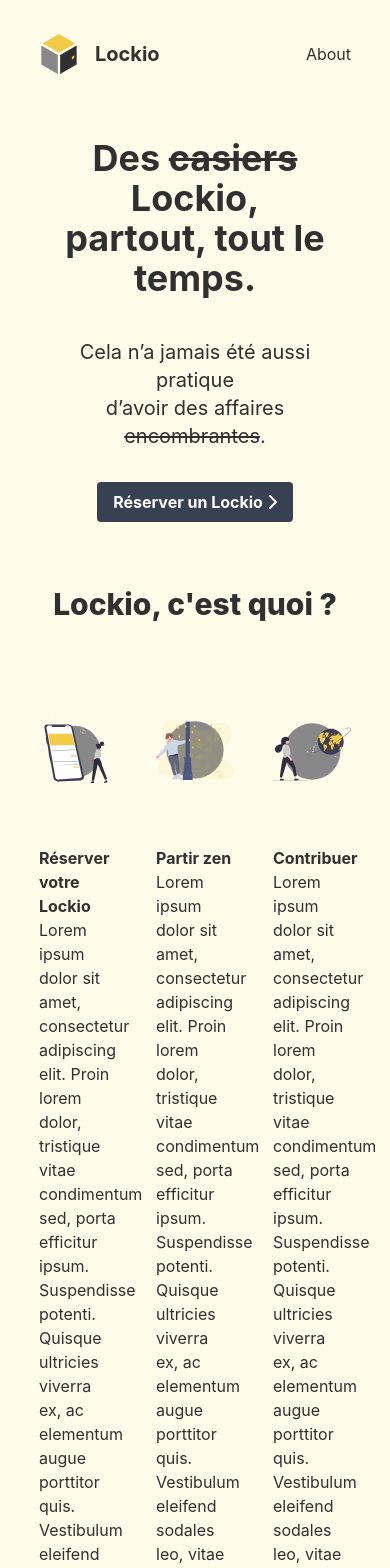
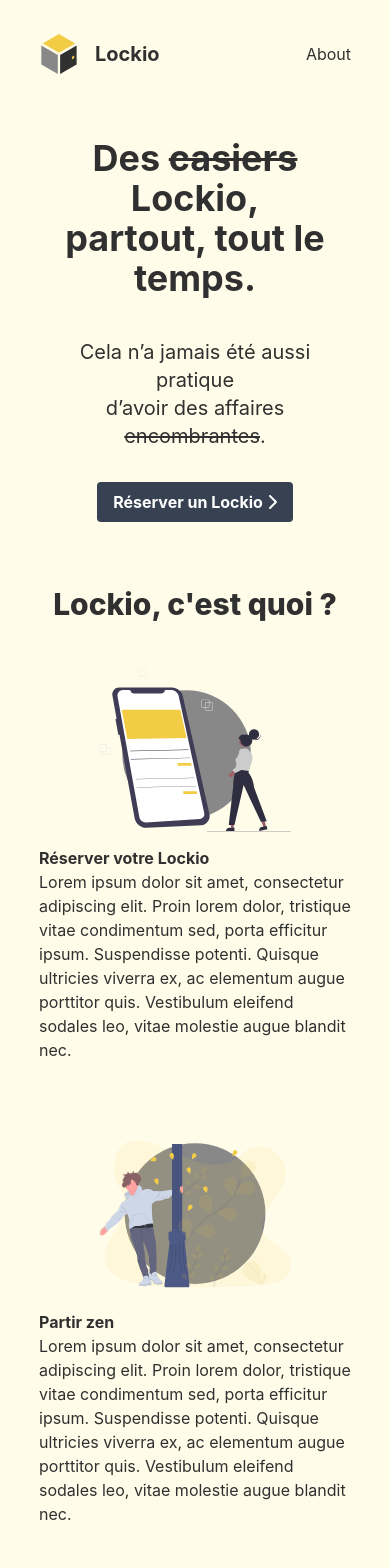
Before and after one commit to LockioIsTheBest/lockio-front, a Vue app: page / in a window 390 px wide. Shown: the top 1568 px of the page. Built offline with nearby package versions, Linux system fonts and the light colour scheme.

Commit message:
add: responsive questions

```diff
--- a/src/components/LandingPageRow.vue
+++ b/src/components/LandingPageRow.vue
@@ -1,7 +1,7 @@
 <template>
-  <div class="flex justify-between">
-    <div class="w-1/4">
-      <img src="/src/assets/reserver.svg" alt="logo" class="h-48 w-48" />
+  <div class="flex flex-col md:flex-row justify-between">
+    <div class="w-auto md:w-1/4">
+      <img src="/src/assets/reserver.svg" alt="logo" class="h-48 w-48 m-auto"/>
       <div class="font-bold">Réserver votre Lockio</div>
       <div>
         Lorem ipsum dolor sit amet, consectetur adipiscing elit. Proin lorem
@@ -11,9 +11,8 @@
         blandit nec.
       </div>
     </div>
-    <div class="w-1/4">
-      <img src="/src/assets/zen.svg" alt="logo" class="h-48 w-48" />
-
+    <div class="w-auto mt-14 md:w-1/4 md:mt-0">
+      <img src="/src/assets/zen.svg" alt="logo" class="h-48 w-48 m-auto"/>
       <div class="font-bold">Partir zen</div>
       <div>
         Lorem ipsum dolor sit amet, consectetur adipiscing elit. Proin lorem
@@ -23,8 +22,8 @@
         blandit nec.
       </div>
     </div>
-    <div class="w-1/4">
-      <img src="/src/assets/contribuer.svg" alt="logo" class="h-48 w-48" />
+    <div class="w-auto mt-14 md:w-1/4 md:mt-0">
+      <img src="/src/assets/contribuer.svg" alt="logo" class="h-48 w-48 m-auto"/>
       <div class="font-bold">Contribuer</div>
       <div>
         Lorem ipsum dolor sit amet, consectetur adipiscing elit. Proin lorem
```
